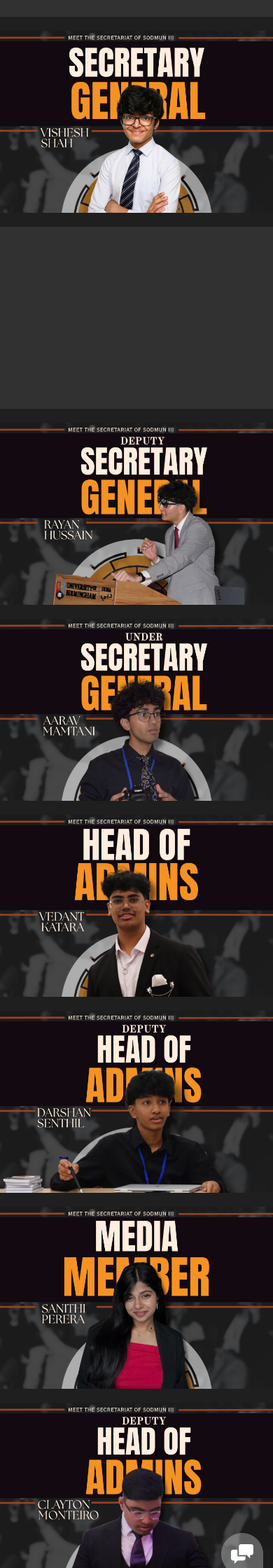
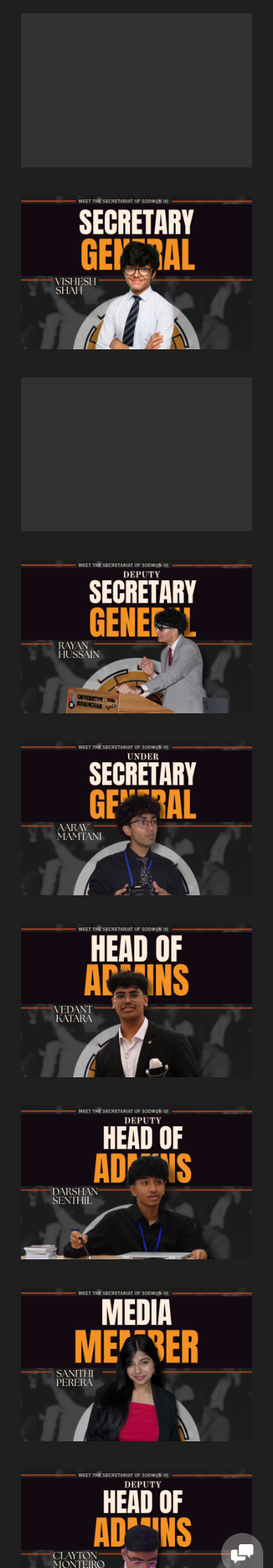
Before and after one commit to aya-aladdin/sodmun, a Flask app: page /secretariat in a window 390 px wide. Shown: the part 331-2571 px from the top of the page at 70% size. Run offline with Flask 3, Linux system fonts and the light colour scheme; some libraries are stand-ins or nearby versions.

Commit message:
fixed secreteriat

```diff
--- a/sodmun/static/css/templatemo-style.css
+++ b/sodmun/static/css/templatemo-style.css
@@ -1,5 +1,3 @@
-
-
 body {
   font-family: 'Kanit', sans-serif;
 }
@@ -206,8 +204,8 @@
 
 .overlay-menu ul {
   list-style: none;
+  padding: 0px;
   margin-top: 80px;
-  padding: 0px;
 }
 .overlay-menu ul li {
   padding: 15px 0px;
@@ -325,70 +323,69 @@
 }
 
 
-.portfolio-item img {
-  width: 100%;
-  overflow: hidden;
+/* Enhanced Portfolio Item Styles */
+.portfolio-item .thumb {
+  position: relative;
+  overflow: hidden; /* Ensure image scaling doesn't break layout */
 }
 
-.portfolio-item .thumb {
-  position: relative;
+.portfolio-item .image img {
+  transition: transform 0.5s ease; /* Smooth transition for image scaling */
 }
 
-
-.portfolio-item .hover-effect .hover-content {
-    position: absolute;
-    text-align: left;
-    width: 100%;
-    bottom: 0;
-    left: 0;
+.portfolio-item:hover .image img {
+  transform: scale(1.05); /* Scale image up slightly on hover */
 }
 
+.portfolio-item .hover-effect {
+  position: absolute;
+  top: 0;
+  left: 0;
+  width: 100%;
+  height: 100%;
+  background-color: rgba(0, 0, 0, 0.5); /* Semi-transparent overlay */
+  opacity: 0; /* Start hidden */
+  transition: opacity 0.5s ease; /* Smooth transition for overlay */
+  display: flex; /* Use flexbox for centering content */
+  align-items: flex-end; /* Align content to the bottom */
+  justify-content: flex-start; /* Align content to the left */
+  padding: 20px; /* Add padding inside the overlay */
+}
 
+.portfolio-item:hover .hover-effect {
+  opacity: 1; /* Show overlay on hover */
+}
+
+.portfolio-item .hover-content {
+    /* Keep existing styles, but ensure they work with flexbox */
+    width: 100%; /* Ensure content takes full width of overlay */
+    text-align: left;
+    /* Remove absolute positioning as flexbox handles it */
+    bottom: auto;
+    left: auto;
+}
+
+/* Adjust h1 within hover-content */
 .full-screen-portfolio .portfolio-item h1 {
-  position: relative;
-  font-size: 22px;
-  text-transform: uppercase;
-  color: #fff;
-  display: inline-block;
-  padding-left: 20px;
-  line-height: 15px;
-  transform: translateY(25px);
-  transition: .5s ease-in-out;
-  letter-spacing: 0.5px;
- }
-
- .full-screen-portfolio .portfolio-item em {
-  font-style: normal;
-  font-weight: 200;
- }
+  /* Keep existing styles */
+  transform: translateY(0); /* Always show h1, or adjust for a different animation */
+  transition: none; /* Remove previous transition as it's now part of overlay transition */
+  font-size: 24px; /* Slightly larger for better visibility */
+}
 
 .full-screen-portfolio .portfolio-item:hover h1 {
-  transform: translateY(0);
- }
+  /* No specific hover transform needed if always visible */
+}
 
+/* Remove unused p styles */
 .full-screen-portfolio .portfolio-item p {
-  padding-left: 20px;
-  font-weight: 300!important;
-  letter-spacing: 0.5px;
-  font-size: 14px;
-  color: #fff;
-  opacity: 0;
-  transform: translateY(10px);
-  transition: .5s ease-in-out;
-  text-transform: uppercase;
- }
-
- .full-screen-portfolio .portfolio-item {
- text-align: center;
- line-height: 150%;
- text-transform: lowercase;
- cursor: pointer;
+  display: none; /* Hide the empty p tags */
 }
 
 .full-screen-portfolio .portfolio-item:hover p {
-  opacity: 1;
-  transform: translateY(0);
- }
+  display: none; /* Hide the empty p tags */
+}
+
 
 
 
@@ -597,11 +594,7 @@
 
 
 
-.masonry-portfolio .container-fluid {
-  padding-right: 0px;
-  padding-left: 0px;
-}
-
+.masonry-portfolio .container-fluid,
 .masonry .col-md-4, .masonry .col-md-8 {
   padding-right: 0px;
   padding-left: 0px;
@@ -1362,3 +1355,231 @@
   }
 
 }
+
+/* --- Responsive Styles --- */
+
+@media (max-width: 768px) {
+
+  /* Page Heading */
+  .page-heading .heading-content h1 {
+    margin-top: 120px;
+    font-size: 24px;
+    padding: 15px 30px;
+  }
+
+  /* Services */
+  .services .service-item {
+    margin-top: 20px;
+    margin-bottom: 20px;
+    background-color: #313131;
+    padding: 30px;
+    border-radius: 5px;
+  }
+
+  /* More About Us */
+  .more-about-us .content {
+    padding: 60px 30px;
+  }
+
+  .more-about-us .content h2 {
+    font-size: 28px;
+  }
+
+  /* Typography */
+  h1, .h1 {
+    font-size: 30px;
+  }
+
+  h2, .h2 {
+    font-size: 24px;
+  }
+
+  h4, .h4 {
+    font-size: 18px;
+  }
+
+  p {
+    font-size: 15px;
+    line-height: 26px;
+  }
+
+  nav .logo a {
+    font-size: 24px;
+  }
+
+  .overlay-menu ul li a {
+    font-size: 20px;
+  }
+
+  .more-about-us .content span {
+    font-size: 14px;
+  }
+
+  footer p {
+    font-size: 11px;
+  }
+
+}
+
+@media (max-width: 530px) {
+    .page-heading .heading-content h1 {
+        margin-top: 100px;
+        font-size: 20px;
+    }
+
+    nav .logo a {
+      font-size: 20px;
+    }
+
+    .overlay-menu ul li a {
+      font-size: 18px;
+    }
+
+    .more-about-us .content h2 {
+      font-size: 24px;
+    }
+
+    .services .service-item h4 {
+      font-size: 16px;
+    }
+
+    .services .service-item p {
+      font-size: 14px;
+    }
+
+    .more-about-us .content p {
+      font-size: 14px;
+    }
+
+    footer p {
+      font-size: 10px;
+    }
+
+}
+
+@media (max-width: 576px) {
+  .btn {
+    padding: 10px 20px;
+    font-size: 14px;
+  }
+
+  h2, h3 {
+    font-size: 20px;
+  }
+
+  p {
+    font-size: 15px;
+  }
+}
+/* ========== GENERAL RESPONSIVENESS ========== */
+body, html {
+  overflow-x: hidden;
+}
+
+/* ========== IMAGE CONTAINERS ========== */
+.portfolio-item img {
+  width: 100%;
+  height: auto;
+  display: block;
+}
+
+/* ========== RESPONSIVE GRID FIX ========== */
+@media (max-width: 767px) {
+  .col-md-4, .col-sm-6 {
+    width: 100% !important;
+    float: none;
+    padding: 10px;
+  }
+
+  .container-fluid {
+    padding-left: 15px;
+    padding-right: 15px;
+  }
+
+  .header-title {
+    font-size: 22px;
+    text-align: center;
+  }
+
+  .modal-content {
+    padding: 20px;
+  }
+
+  nav .logo {
+    font-size: 22px;
+  }
+
+  .popup-icon {
+    bottom: 20px;
+    right: 20px;
+  }
+
+  #video-container {
+    height: 200px;
+    background-size: contain;
+    background-repeat: no-repeat;
+    background-position: center;
+    margin-top: 50px;
+  }
+}
+
+/* ========== MODAL MOBILE FIX ========== */
+.modal {
+  position: fixed;
+  top: 0;
+  left: 0;
+  width: 100%;
+  height: 100%;
+  background-color: rgba(0,0,0,0.75);
+  display: none;
+  z-index: 9999;
+  overflow-y: auto;
+}
+
+.modal-content {
+  background-color: #fff;
+  margin: 50px auto;
+  padding: 30px;
+  border-radius: 10px;
+  width: 90%;
+  max-width: 500px;
+}
+
+/* Secretariat Page Specific Styles */
+.secretariat-heading {
+  background-image: url(../secteamimg/bgimg.png); /* Using the image from secteamimg */
+  background-repeat: no-repeat;
+  background-size: cover;
+  background-position: center center;
+  width: 100%;
+  text-align: center;
+}
+
+.secretariat-heading .heading-content h1 {
+  font-size: 32px;
+  text-transform: uppercase;
+  color: #fff;
+  letter-spacing: 1px;
+  background-color: rgba(32, 32, 32, 0.869);
+  display: inline-block;
+  margin-bottom: 0;
+  margin-top: 220px; /* Keep consistent with page-heading for now, adjust later if needed */
+  padding: 20px 60px;
+}
+
+.secretariat-heading .heading-content em {
+  font-style: normal;
+  font-weight: 200;
+}
+
+/* Add padding to portfolio items for spacing */
+.full-screen-portfolio .portfolio-item {
+  padding: 10px; /* Add some padding around each image */
+}
+
+/* Adjust column padding within the container for consistent spacing */
+.full-screen-portfolio .container .col-md-4,
+.full-screen-portfolio .container .col-sm-6 {
+  padding-left: 5px;
+  padding-right: 5px;
+}
--- a/sodmun/templates/secretariat.html
+++ b/sodmun/templates/secretariat.html
@@ -23,43 +23,46 @@
         <script src="{{ url_for('static', filename='js/vendor/modernizr-2.8.3-respond-1.4.2.min.js') }}"></script>
 
         <style>
-            @media (max-width: 576px) {
-  .btn {
-    padding: 10px 20px;
-    font-size: 14px;
-  }
+/*
+ * SODMUN Website Styles
+ * ---------------------------------------------
+ * General styles, typography, and layout rules.
+ * ---------------------------------------------
+ */
 
-  h2, h3 {
-    font-size: 20px;
-  }
+/* =========================================
+   ## General & Base Styles
+   ========================================= */
 
-  p {
-    font-size: 15px;
-  }
-}
-/* ========== GENERAL RESPONSIVENESS ========== */
 body, html {
   overflow-x: hidden;
+  background-color: #1f1f1f; /* Moved from inline style */
 }
 
-/* ========== IMAGE CONTAINERS ========== */
+/* =========================================
+   ## Layout & Responsiveness
+   ========================================= */
+
+/* Adjusts container padding for smaller screens */
+.container-fluid {
+  padding-left: 15px;
+  padding-right: 15px;
+}
+
+/* Ensure images scale correctly within their containers */
 .portfolio-item img {
   width: 100%;
   height: auto;
   display: block;
 }
 
-/* ========== RESPONSIVE GRID FIX ========== */
+/* Specific Mobile Styles (up to 767px) */
 @media (max-width: 767px) {
+  /* Fixes the grid layout for mobile by making columns full-width */
   .col-md-4, .col-sm-6 {
-    width: 100% !important;
+    width: 100%;
     float: none;
     padding: 10px;
-  }
-
-  .container-fluid {
-    padding-left: 15px;
-    padding-right: 15px;
   }
 
   .header-title {
@@ -110,11 +132,10 @@
   width: 90%;
   max-width: 500px;
 }
-
         </style>
     </head>
 
-<body style="background-color: #1f1f1f;">
+<body>
 
     <nav>
         <div class="logo">
@@ -128,25 +149,20 @@
       </div>
     </nav>
 
-    <!--  -->
-  <div id="video-container" style="
-    height: 30px;
-    background: url('') no-repeat center center;
-    background-size: cover;
-    display: flex;
-    align-items: center;
-    justify-content: center;
-    margin-top: 55px;
-">
-
-</div>
+    <div class="secretariat-heading">
+        <div class="container">
+            <div class="heading-content">
+                <h1>Our <em>Secretariat</em></h1>
+            </div>
+        </div>
+    </div>
 
 
 
 
 <!-- CREATE COMMITTEE HTMLs -- LIKE ga1.html, unsc.html etc under /comms SCRATCH THAT JUST DO COMMITTEES.html-->
     <div class="full-screen-portfolio" id="portfolio">
-        <div class="container-fluid">
+        <div class="container">
 
 
             <div class="col-md-4 col-sm-6">
@@ -406,7 +422,7 @@
 
 
     <footer>
-        <div class="container-fluid">
+        <div class="container">
             <div class="col-md-12">
                 <p>Copyright &copy; 2025 SODMUN
 
```
Also changed, not shown: other parts of sodmun/templates/secretariat.html (+36 -17 lines).
